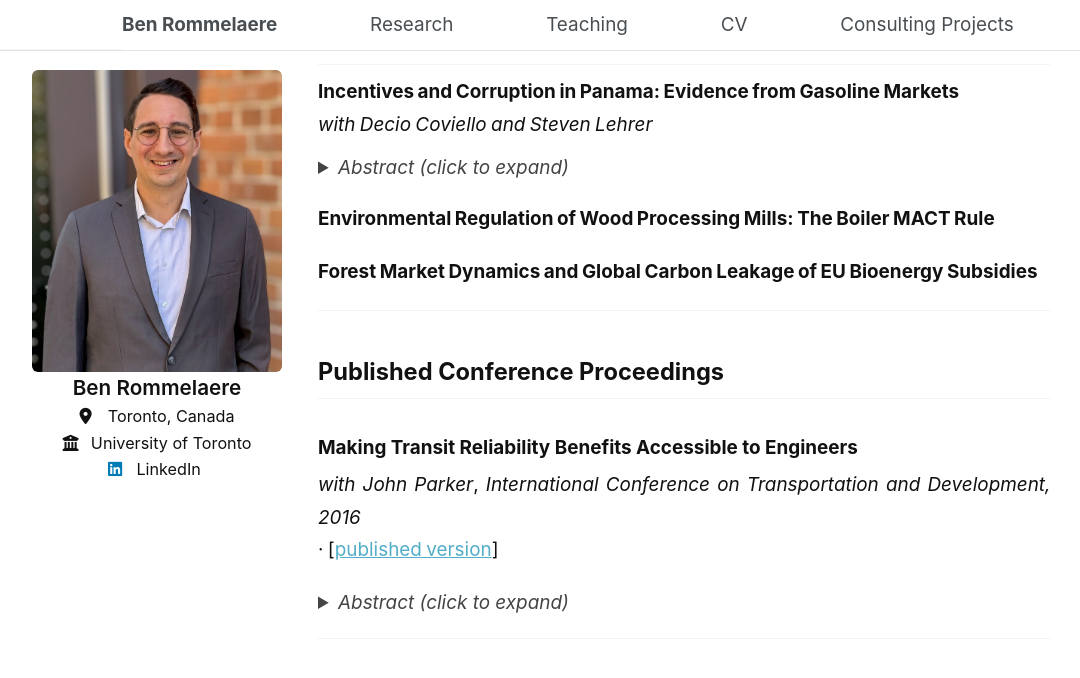
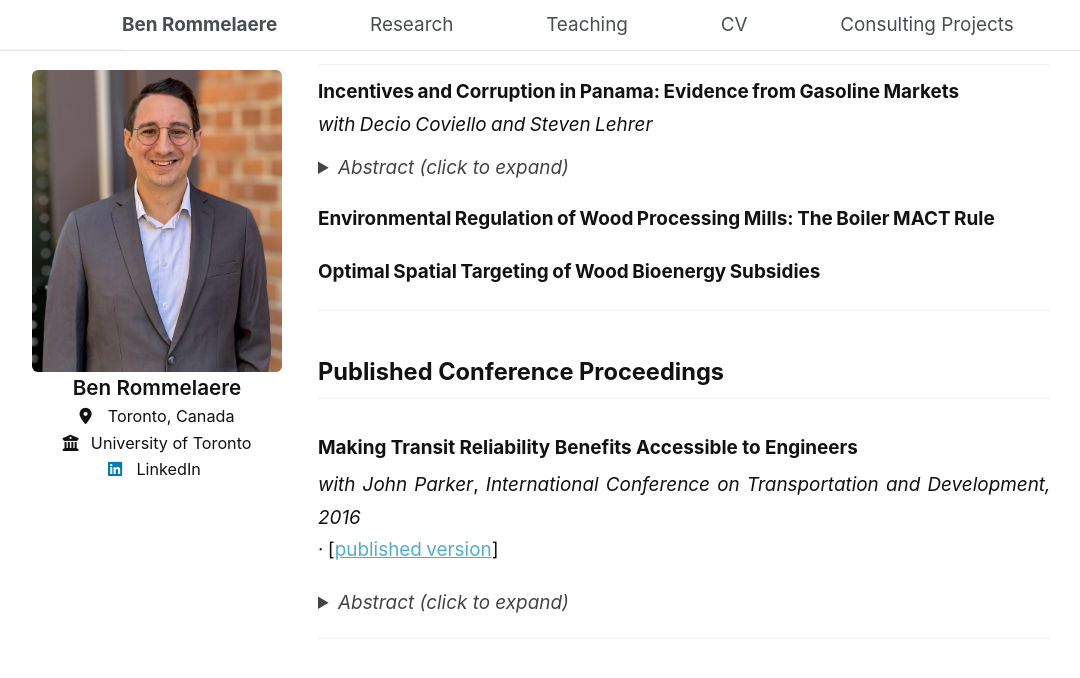
Before and after one commit to brommelaere/brommelaere.github.io, a Jekyll site: the page built from _pages/research.md, in a window 1280 px wide and 900 px high, scrolled down 468 px. Shown: the top 678 px of the window, without its empty margins (4-1084 px from the left). Built offline with Jekyll 4.4.1, drawn with Linux system fonts in a browser that asks for light colours.

Commit message:
Update research topics in the research.md file

```diff
--- a/_pages/research.md
+++ b/_pages/research.md
@@ -43,7 +43,7 @@ The Brazilian soy industry is a leading cause of deforestation in several major
 
 **Environmental Regulation of Wood Processing Mills: The Boiler MACT Rule**
 
-**Forest Market Dynamics and Global Carbon Leakage of EU Bioenergy Subsidies**
+**Optimal Spatial Targeting of Wood Bioenergy Subsidies**
 
 <hr style="margin: 0.80rem 0 1.00rem;">
 
```
